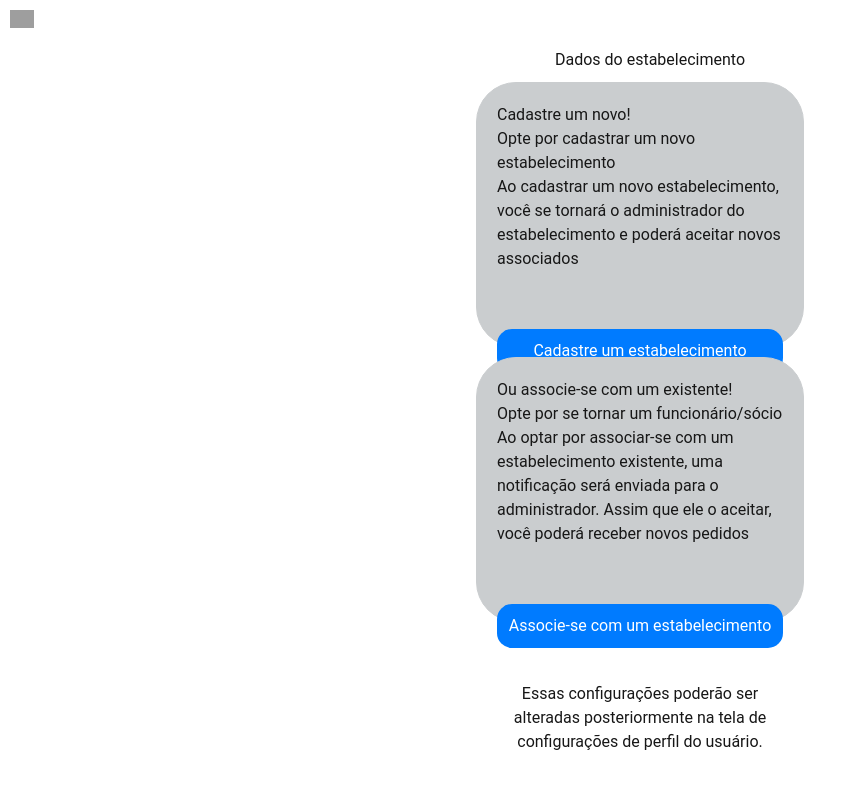
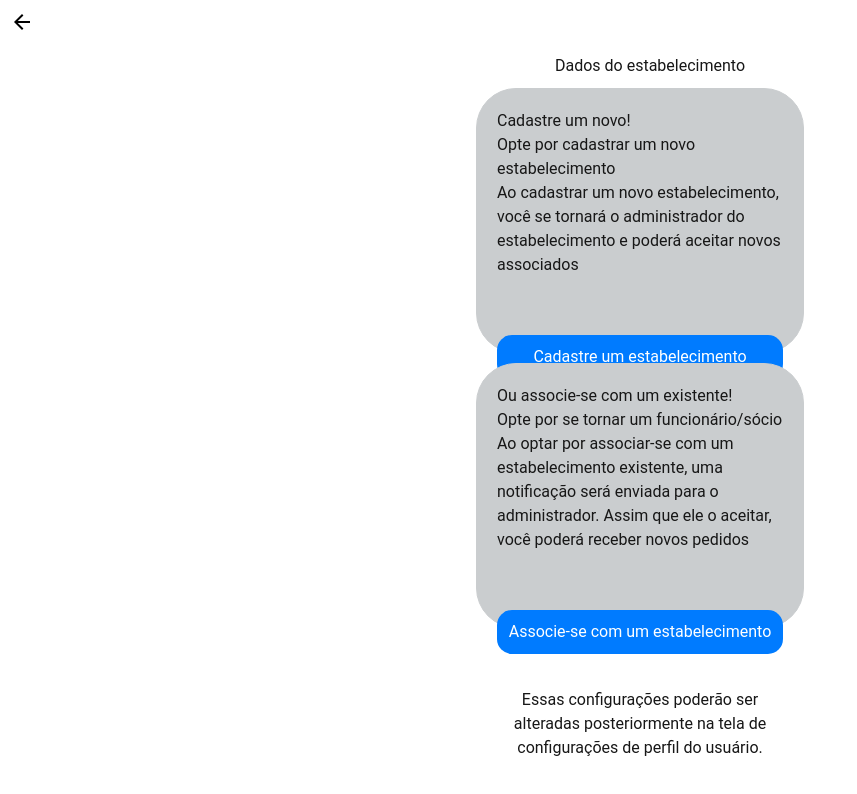
Before and after one commit to A-Pass-Studies/ifba-ads2022-s40-pi2024_2-lembraai, a Next.js app: page /registroestabelecimento in a window 1280 px wide. Shown: the top 794 px of the page, without its empty margins (0-857 px from the left). Built offline with nearby package versions, Linux system fonts and the light colour scheme; grey boxes are pictures that could not be loaded.

Commit message:
Ajuste da imagem da setinha
Só fiz ela voltar a aparecer

```diff
--- a/src/app/registroestabelecimento/page.tsx
+++ b/src/app/registroestabelecimento/page.tsx
@@ -7,7 +7,7 @@ const Estabelecimento: React.FC = () => {
       <div id="top-bar1">
         <div className="imgseta">
           <a href="./login.html">
-            <img src="./resources/arrow-back-icon.svg" alt="arrow-back-icon" width="24" height="24" />
+            <img src="arrow-back-icon.svg" alt="arrow-back-icon" width="24" height="24" />
           </a>
         </div>
       </div>
```
